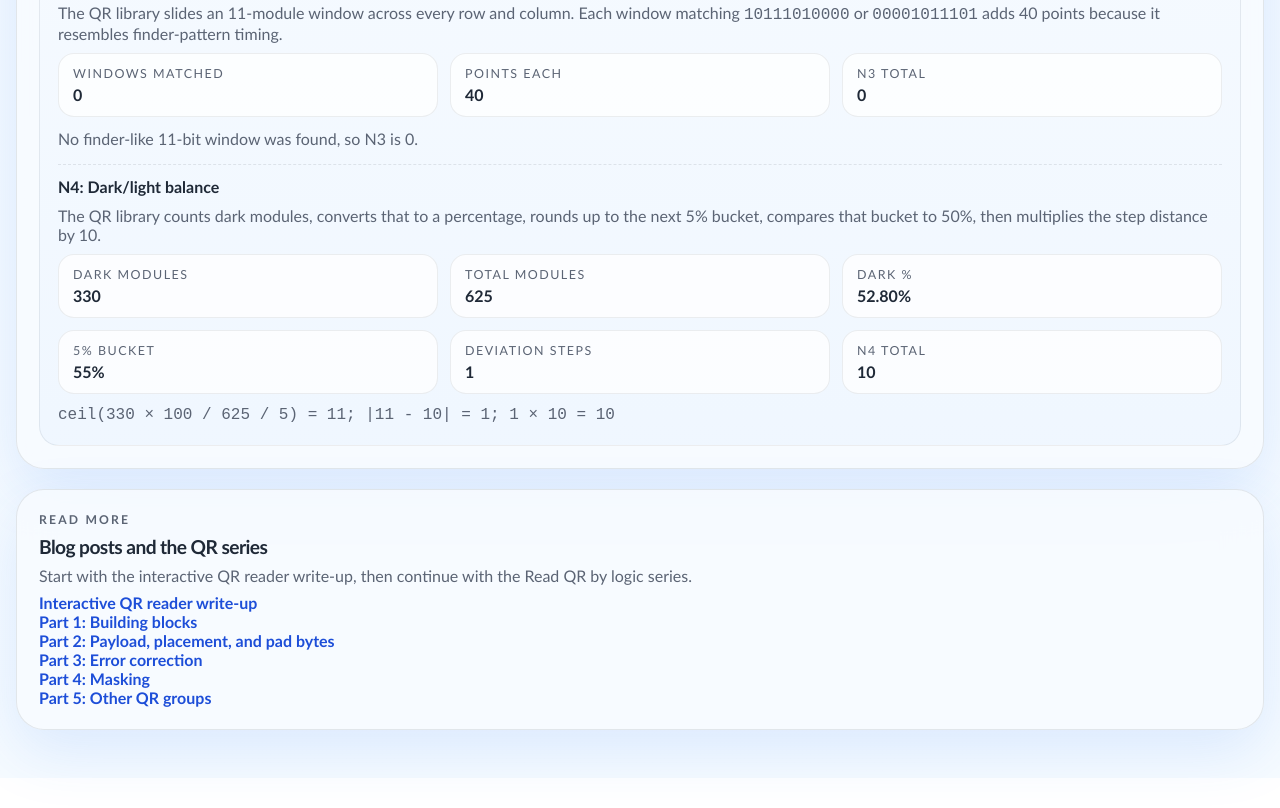
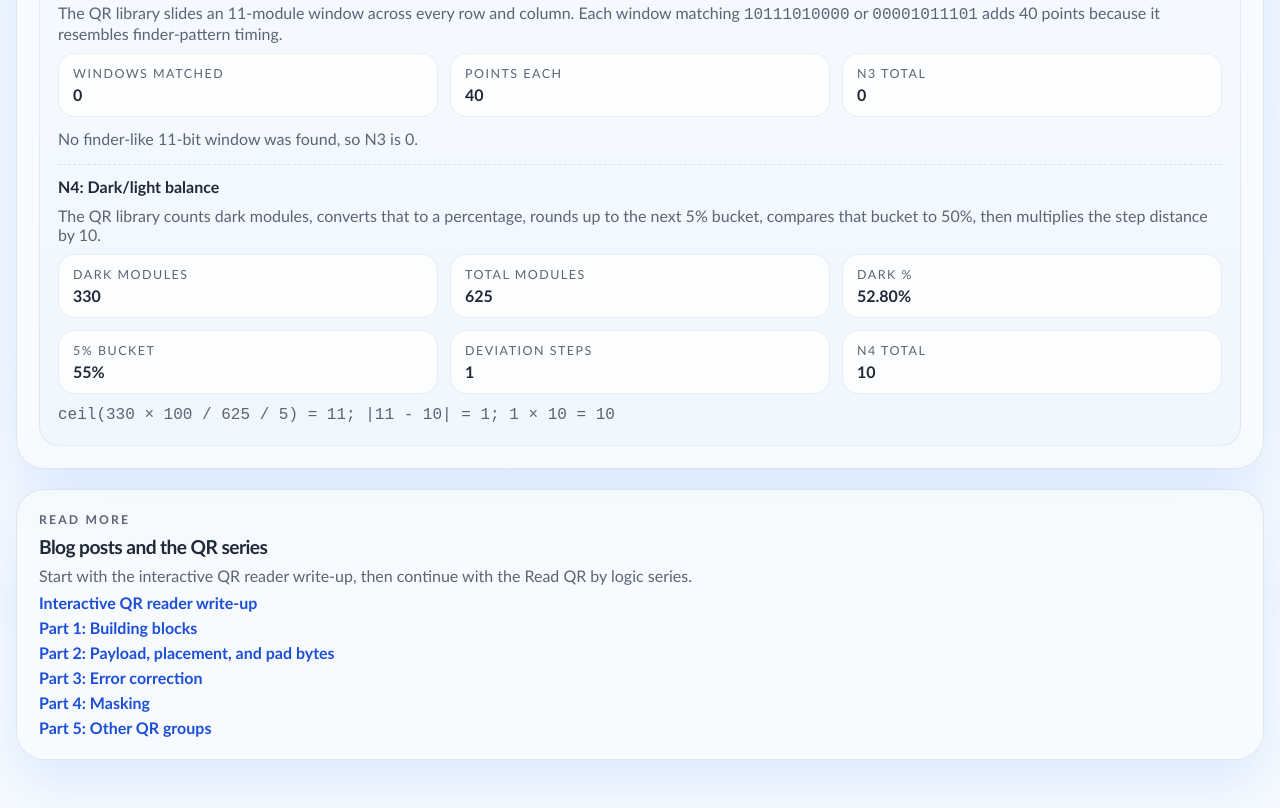
Before and after one commit to RakshithNM/interactive-qrcode-reader, a website built with Vite: page index.html in a window 1280 px wide. Shown: the part 9558-10366 px from the top of the page. Before the commit the page ends 10336 px from the top, so only its background shows below. Built offline with nearby package versions, Linux system fonts and the light colour scheme.

Commit message:
Styling update

```diff
--- a/src/styles.css
+++ b/src/styles.css
@@ -165,9 +165,8 @@ button {
 }
 
 .footer-link-list {
-  display: flex;
-  flex-direction: column;
-  flex-wrap: wrap;
+  display: grid;
+  gap: 6px;
   color: var(--ink-soft);
 }
 
```
